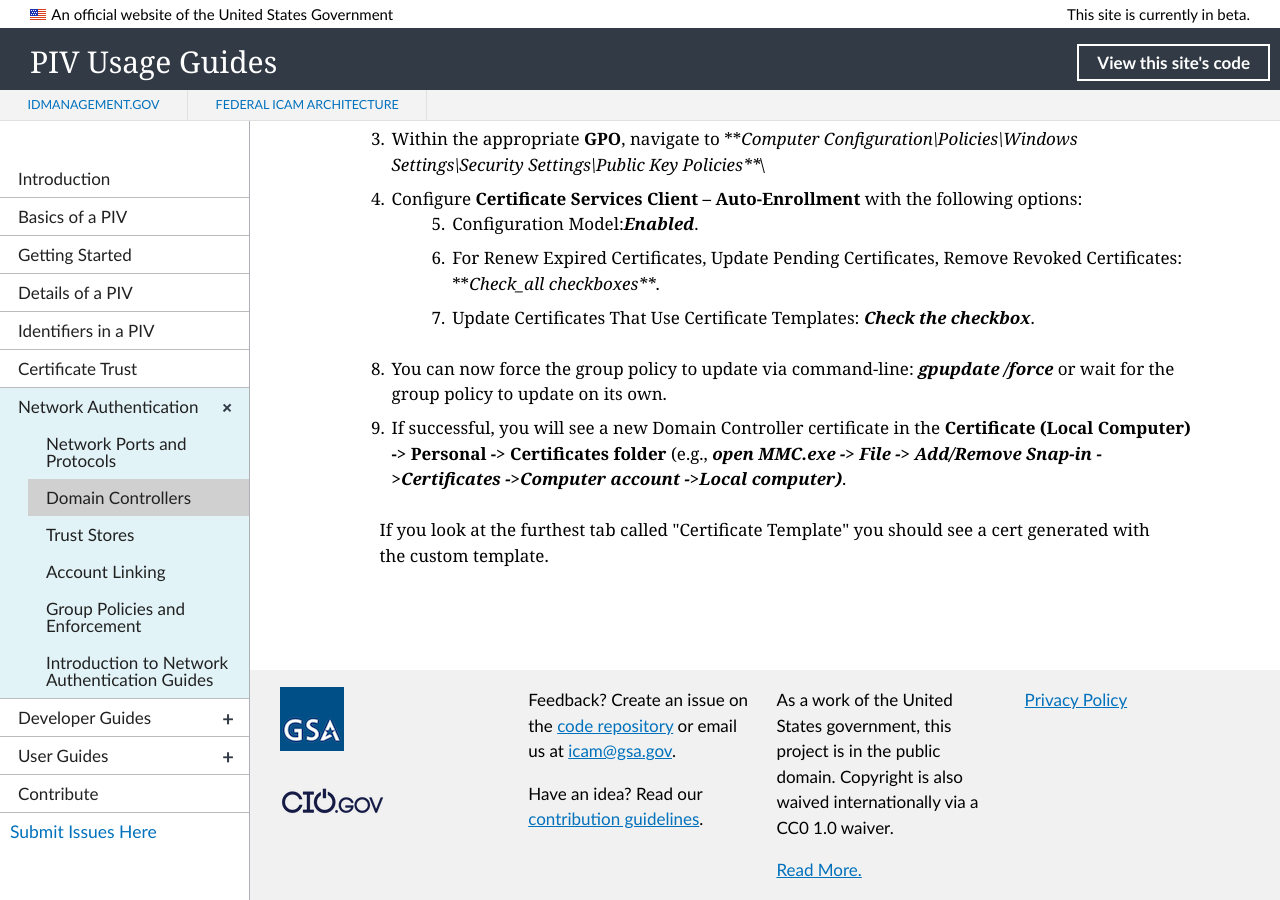
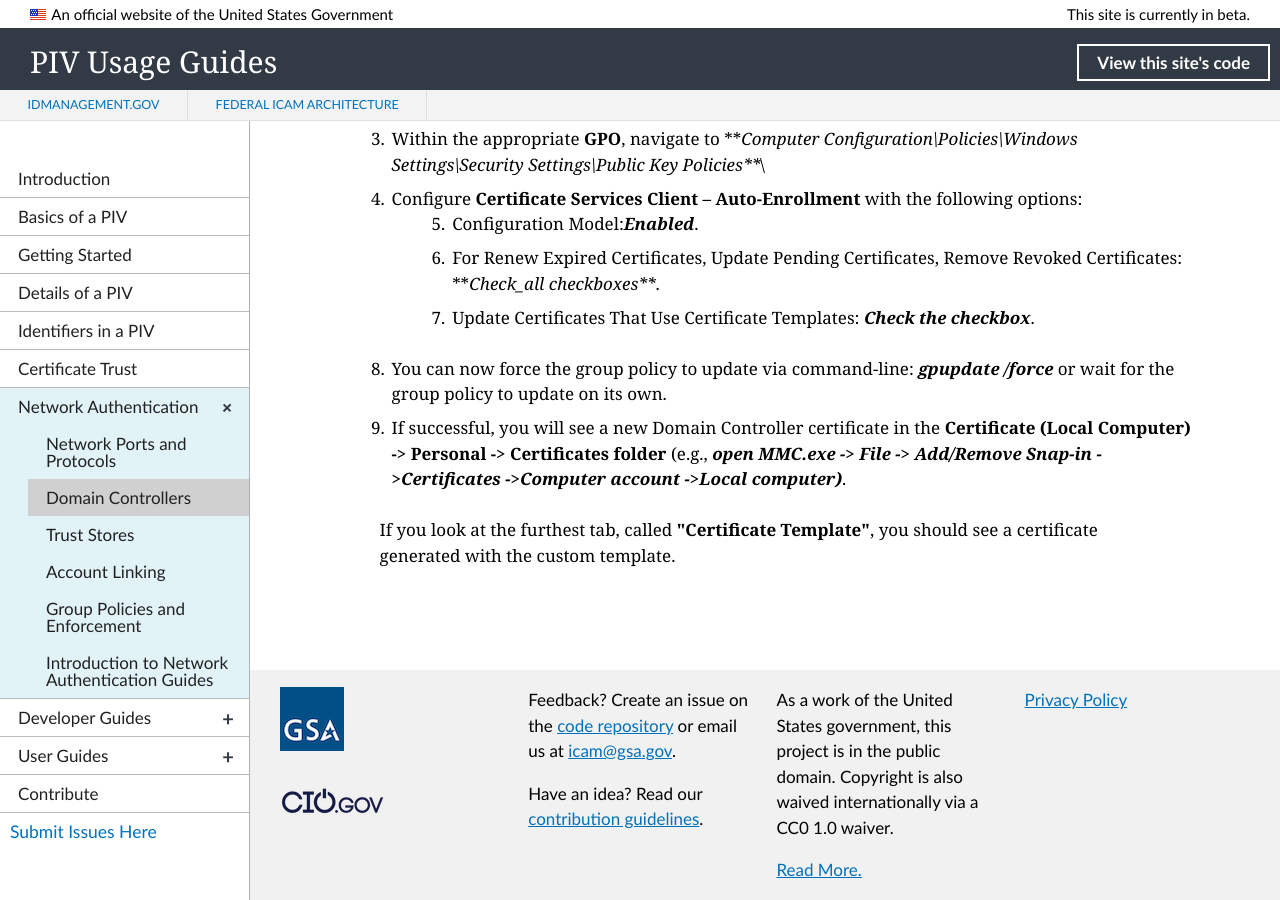
Before and after one commit to GSA/piv-guides, a Jekyll site: the page built from _networkconfig/2_domaincontrollers.md, in a window 1280 px wide and 900 px high, scrolled down 3842 px. Built offline with Jekyll 4.4.1, drawn with Linux system fonts in a browser that asks for light colours; nearby versions of some CDN libraries; some of the changed text lies outside the part shown.

Commit message:
Update 2_domaincontrollers.md

```diff
--- a/_networkconfig/2_domaincontrollers.md
+++ b/_networkconfig/2_domaincontrollers.md
@@ -61,7 +61,7 @@
   2. Open the **Server Manager**.
   3. Click on **Manage**, and then click on **Add Roles and Features**.
   4. Proceed through the **Add Roles and Features Wizard** options. Choose the following:
-     1. Server Roles: **_Active Directory Certificate Services_**
+     1. **Server Roles:** **_Active Directory Certificate Services_**
      2. AD CS Roles Services: **_Certification Authority_**
   5. On the **Results** page, click on **Configure Active Directory Certificate Services on the destination server**.
   6. Proceed through the **AD CS Configuration** options. Choose the following, as necessary:
@@ -109,4 +109,4 @@
   5. You can now force the group policy to update via command-line: **_gpupdate /force_** or wait for the group policy to update on its own.
   6. If successful, you will see a new Domain Controller certificate in the **Certificate (Local Computer) -&gt; Personal -&gt; Certificates folder** (e.g., **_open MMC.exe -&gt; File -&gt; Add/Remove Snap-in -&gt;Certificates -&gt;Computer account -&gt;Local computer)_**.
 
-  > If you look at the furthest tab called &quot;Certificate Template&quot; you should see a cert generated with the custom template.
+  > If you look at the furthest tab, called **&quot;Certificate Template&quot;**, you should see a certificate generated with the custom template.
```
Also changed, not shown: other parts of _networkconfig/2_domaincontrollers.md (+2 -2 lines).
